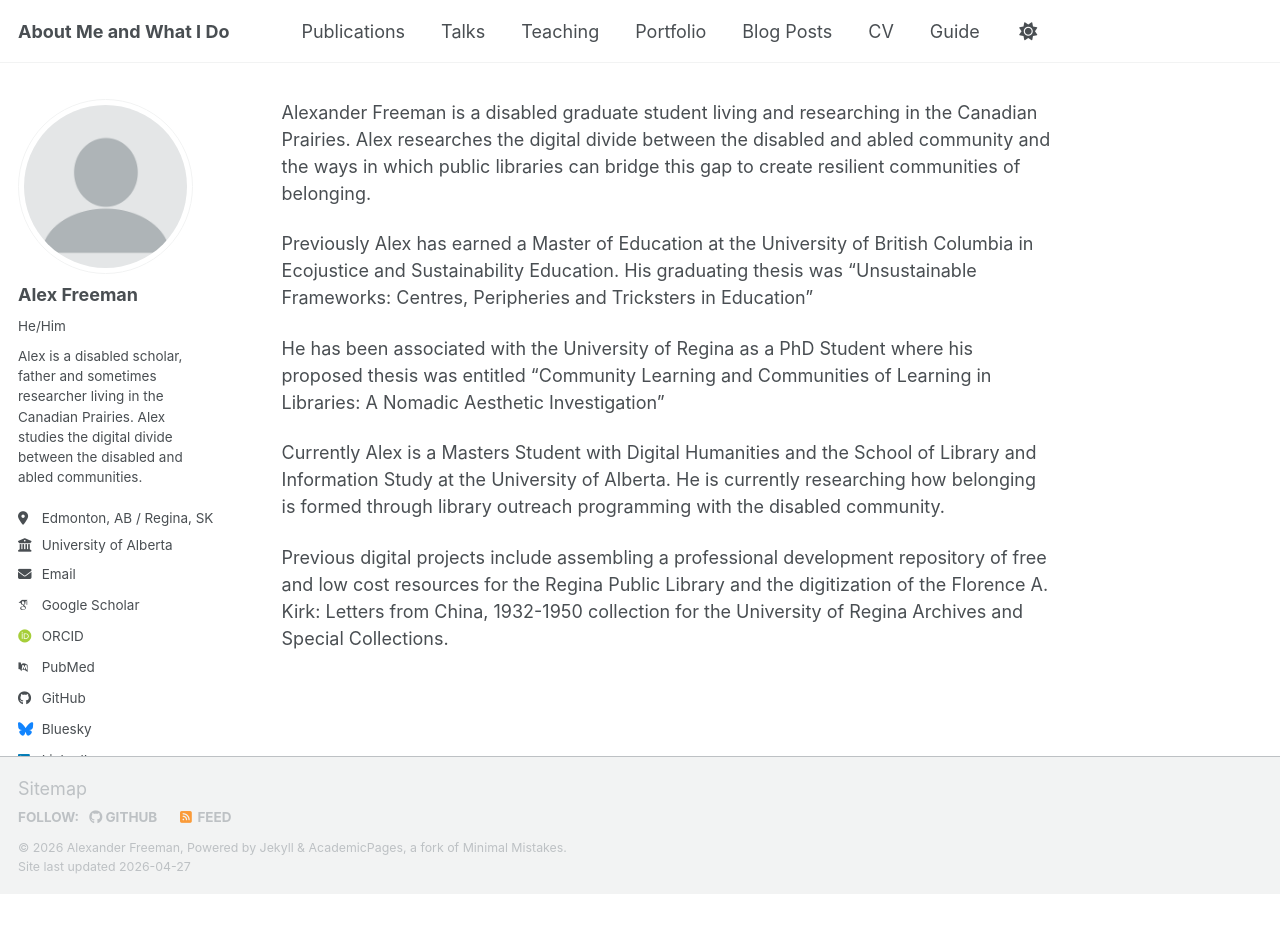
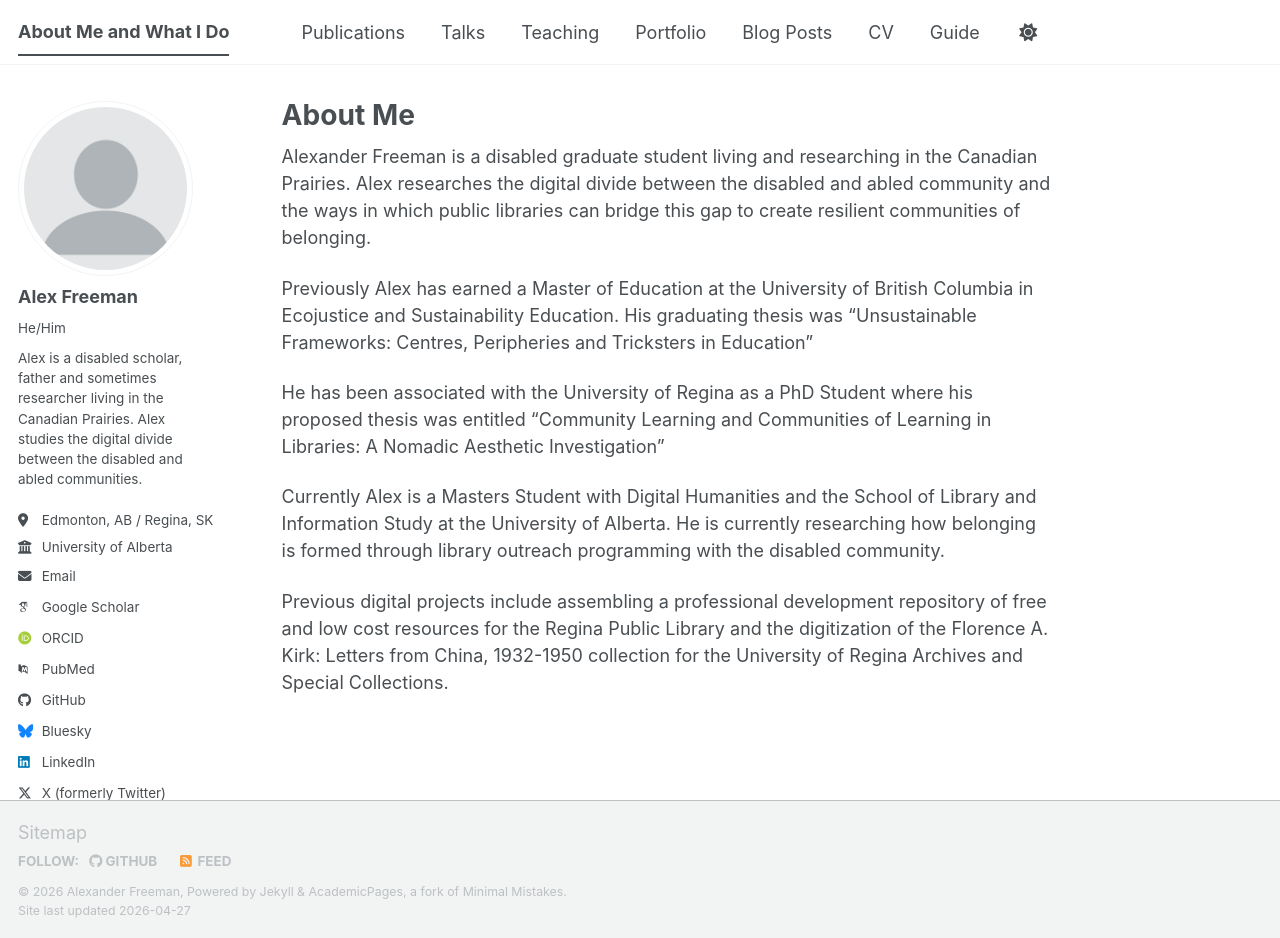
Before and after one commit to Rakk510/Me-Version-2, a Jekyll site: the page built from _pages/about.md, in a window 1280 px wide and 938 px high. Built offline with Jekyll 4.4.1, drawn with Linux system fonts in a browser that asks for light colours; some web fonts are replaced; our own code applies the rules of GitHub Pages for plain Markdown files; a script bundle is joined from its source files by our own code; library files that are not in the unit come from our copies.

Commit message:
Update about.md

```diff
--- a/_pages/about.md
+++ b/_pages/about.md
@@ -1,3 +1,9 @@
+---
+permalink: /
+title: "About Me"
+author_profile: true
+---
+
 Alexander Freeman is a disabled graduate student living and researching in the Canadian Prairies. Alex researches the digital divide between the disabled and abled community and the ways in which public libraries can bridge this gap to create resilient communities of belonging.
 
 Previously Alex has earned a Master of Education at the University of British Columbia in Ecojustice and Sustainability Education. His graduating thesis was "Unsustainable Frameworks: Centres, Peripheries and Tricksters in Education"
```
